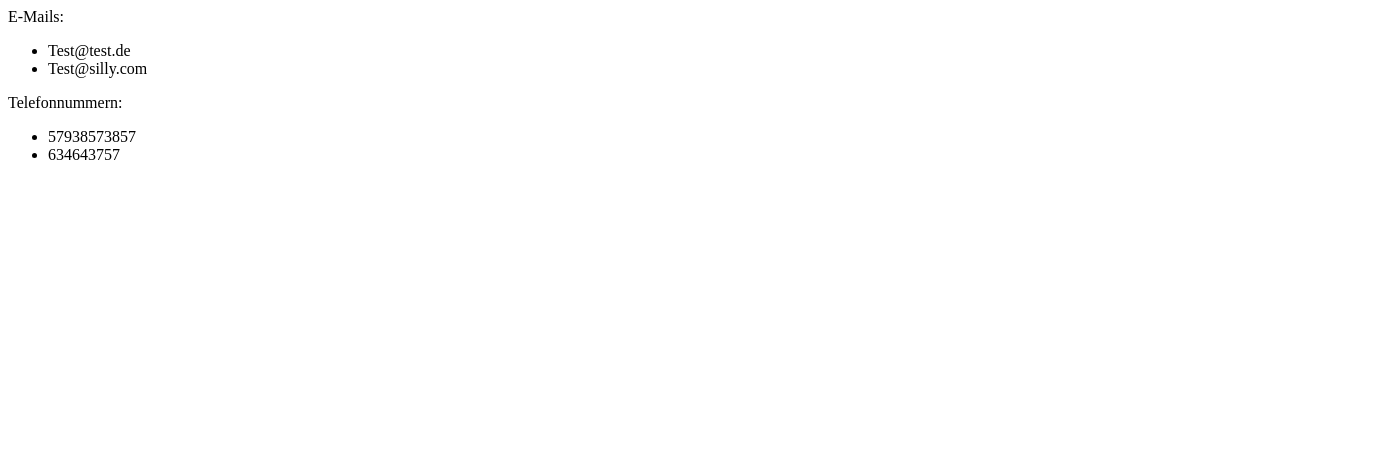
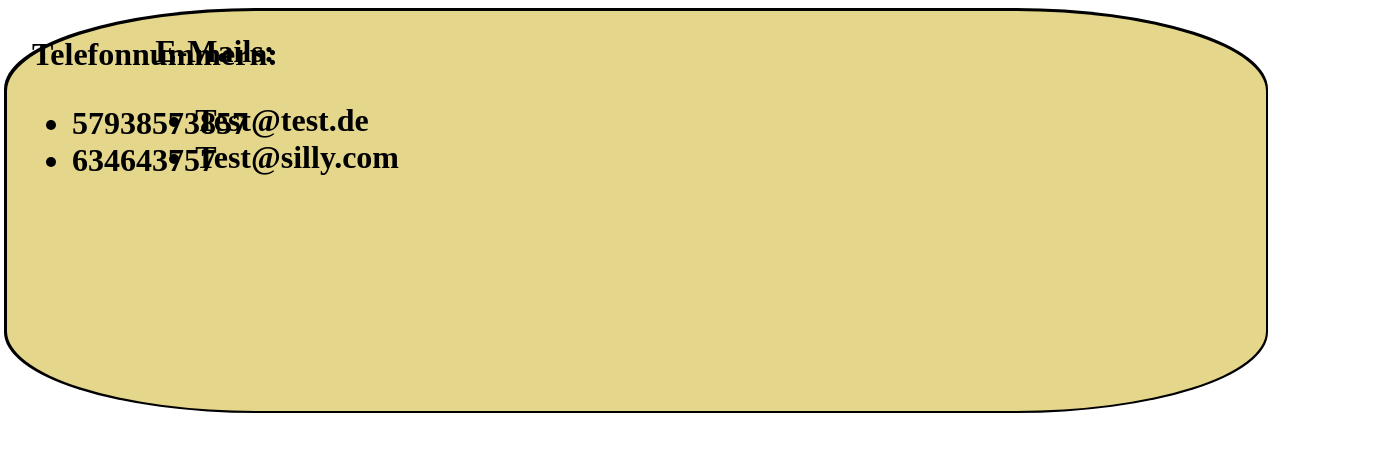
Before and after one commit to Kleefuchs/Datony-Web, a website: page assets/content/data.html in a window 1280 px wide. Shown: the whole page, 1389 px wide, since content can reach past the window. Drawn offline with Linux system fonts and the light colour scheme.

Commit message:
data style

```diff
--- a/assets/content/css/data.css
+++ b/assets/content/css/data.css
@@ -1,4 +1,35 @@
-#data{
-background-color: aqua;
+#data {
+  background-color: rgb(228, 214, 138);
+  font-weight: 900;
+  padding-top: 2%;
+  padding-bottom: 2%;
+  padding-left: 2%;
+  border-radius: 20%;
+}
 
+#datapadding {
+  position: relative;
+  left: -0.3%;
+  padding: 0.2%;
+  background-color: rgb(0, 0, 0);
+  border-radius: 20%;
 }
+
+
+#phone-numbers {
+    position: relative;
+    bottom: 0px;
+    color: hsl(0, 0%, 0%);
+    font-family: serif;
+    font-size: xx-large;
+}
+
+
+#emails {
+    position: relative;
+    bottom: 178px;
+    left: 10%;
+    color: hsl(0, 0%, 0%);
+    font-family: serif;
+    font-size: xx-large;
+}
--- a/assets/content/data.html
+++ b/assets/content/data.html
@@ -1,16 +1,26 @@
+<link rel="stylesheet" href="/assets/content/css/data.css" />
+<div id="datapadding">
   <div id="data">
+
+      <div>
+        <div id="phone-numbers" class="data-field">
+          <span id="phone-numbers-title" class="data-field-title"
+            >Telefonnummern:</span
+          >
+          <ul id="phone-numbers-list" class="data-field-list">
+            <li id="phone-numbers-entry" class="data-field-entry">
+              57938573857
+            </li>
+            <li id="phone-numbers-entry" class="data-field-entry">634643757</li>
+          </ul>
           <div id="emails" class="data-field">
             <span id="emails-title" class="data-field-title">E-Mails:</span>
             <ul id="emails-list" class="data-field-list">
               <li id="emails-entry" class="data-field-entry">Test@test.de</li>
               <li id="emails-entry" class="data-field-entry">Test@silly.com</li>
             </ul>
-  <div>
-  <div id="phone-numbers" class="data-field">
-    <span id="phone-numbers-title" class="data-field-title">Telefonnummern:</span>
-    <ul id="phone-numbers-list" class="data-field-list">
-      <li id="phone-numbers-entry" class="data-field-entry">57938573857</li>
-      <li id="phone-numbers-entry" class="data-field-entry">634643757</li>
-    </ul>
           </div>
         </div>
+      </div>
+  </div>
+</div>
```
Lines whose indentation alone changed are shown as unchanged.
